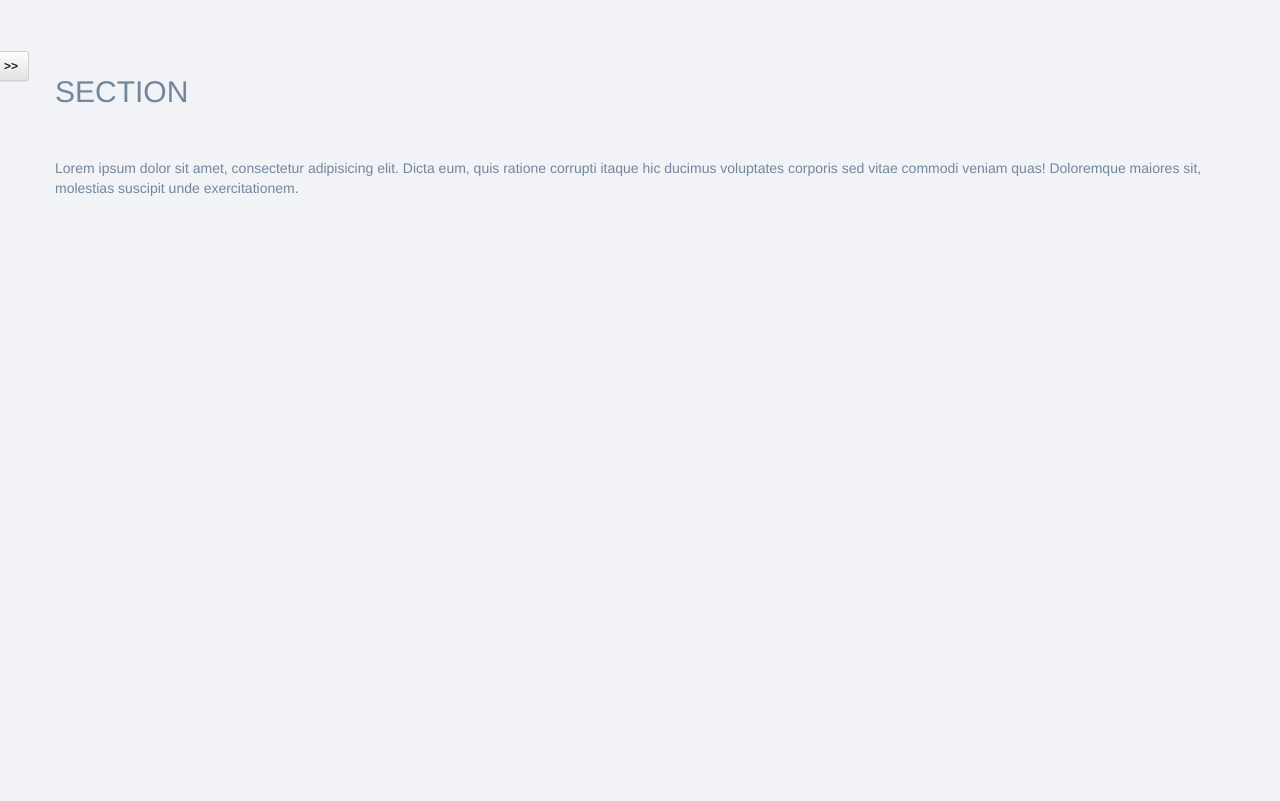
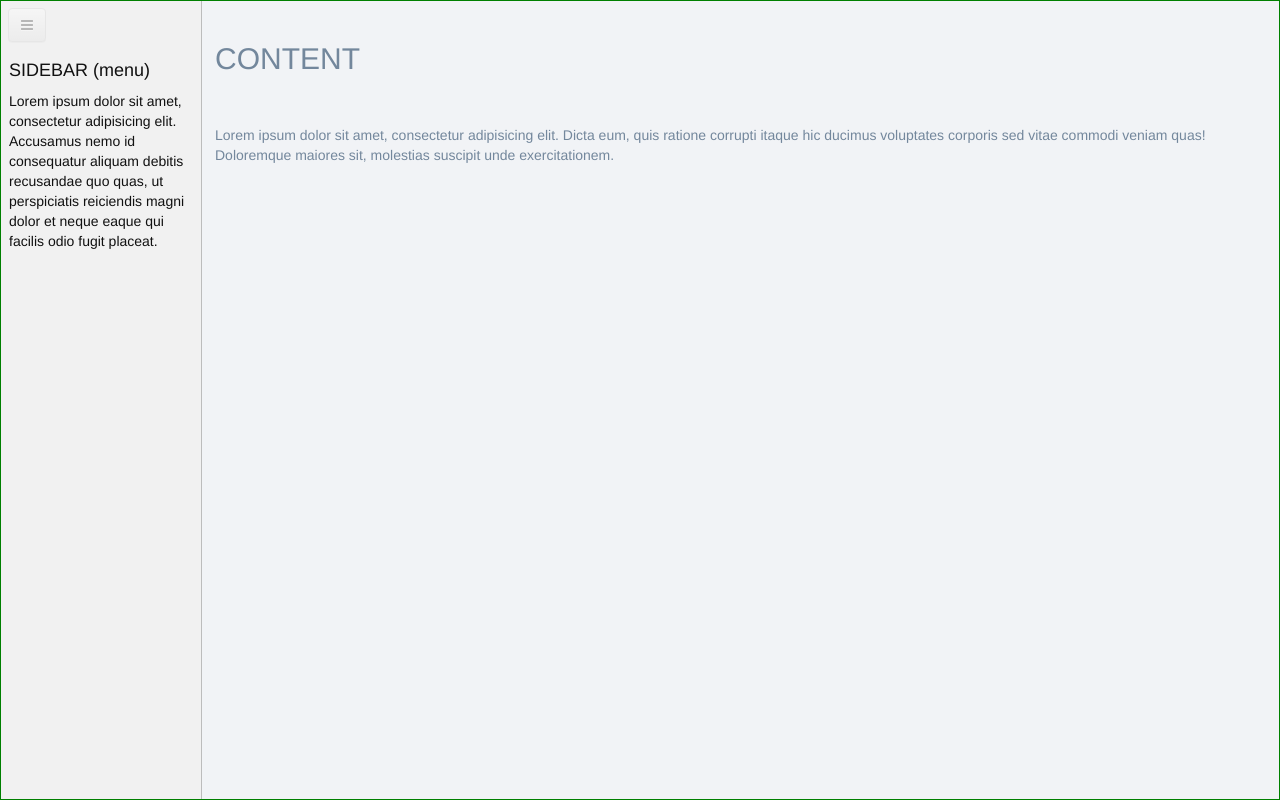
Before and after one commit to smikodanic/smtemplate-css, a website: page html/05two_columns_flex.html in a window 1280 px wide. Shown: the top 801 px of the page. Drawn offline with nearby package versions, Linux system fonts and the light colour scheme.

Commit message:
flexbox layout - collapsible layout

```diff
--- a/html/03two_columns_transition_v2.html
+++ b/html/05two_columns_flex.html
@@ -2,7 +2,7 @@
 <html>
 <head>
 	<meta charset="UTF-8">
-	<title>Two Columns - Transition v.2.</title>
+	<title>Two Columns - Collapsible</title>
 
 	<meta name="viewport" content="width=device-width, initial-scale=1">
 
@@ -11,16 +11,16 @@
 	<link rel="stylesheet" type="text/css" href="https://cdnjs.cloudflare.com/ajax/libs/twitter-bootstrap/3.3.7/css/bootstrap.min.css">
 	<link rel="stylesheet" type="text/css" href="https://cdnjs.cloudflare.com/ajax/libs/twitter-bootstrap/3.3.7/css/bootstrap-theme.min.css">
 
-	<link rel="stylesheet" type="text/css" href="../css/02two_columns_transition_v2.css">
+	<link rel="stylesheet" type="text/css" href="../css/05two_columns_flex.css">
 
 </head>
 
 <body>
 
-	<div id="sidebarwrapper">
-		<button class="btn btn-sm btn-default"></button>
-		<nav>
-			<h4>MENU (collapsible)</h4>
+	<div class="flex-container">
+
+		<nav id="sidebar" class="flex-item">
+			<h4>SIDEBAR (menu)</h4>
 			Lorem ipsum dolor sit amet, consectetur adipisicing elit. Accusamus nemo id consequatur
 			aliquam debitis recusandae quo quas, ut perspiciatis reiciendis magni dolor et neque eaque
 			qui facilis odio fugit placeat.
@@ -39,12 +39,14 @@
 			sed vitae commodi veniam quas! Doloremque maiores sit, molestias suscipit unde exercitationem.
 			<br><br>-- END --<br><br>
 		</nav>
-	</div>
+
+		<main id="content" class="flex-item">
+			<button class="btn btn-default"><i class="fa fa-bars"></i></button>
 
 
 			<section>
+				<h2>CONTENT</h2>
 
-		<h2>SECTION</h2>
 				<br><br>
 				Lorem ipsum dolor sit amet, consectetur adipisicing elit. Dicta eum, quis ratione corrupti itaque hic ducimus voluptates corporis
 				sed vitae commodi veniam quas! Doloremque maiores sit, molestias suscipit unde exercitationem.
@@ -62,13 +64,15 @@
 				Lorem ipsum dolor sit amet, consectetur adipisicing elit. Dicta eum, quis ratione corrupti itaque hic ducimus voluptates corporis
 				sed vitae commodi veniam quas! Doloremque maiores sit, molestias suscipit unde exercitationem.
 				<br><br>-- BOTTOM --<br><br>
+			</section>
 
 			<footer>
 				Cloud j.d.o.o. &copy; 2016
 				<span class="pull-right">Footer here!</span>
 			</footer>
+		</main>
 
-	</section>
+	</div>
 
 
 
@@ -77,10 +81,10 @@
 <script>
 	$(document).ready(function () {
 		$('button').on('click', function () {
-			if ($('#sidebarwrapper').hasClass('show-sidebar')) {
-				$('#sidebarwrapper').removeClass('show-sidebar');
+			if ($('#sidebar').hasClass('hide-sidebar')) {
+				$('#sidebar').removeClass('hide-sidebar');
 			} else {
-				$('#sidebarwrapper').addClass('show-sidebar');
+				$('#sidebar').addClass('hide-sidebar');
 			}
 
 		})
--- a/scss/02two_columns_transition.scss
+++ b/scss/03two_columns_transition.scss
@@ -25,6 +25,7 @@ section {
 		position: absolute;
 		top: 8px;
 		right: 8px;
+		outline: none;
 	}
 
 	& footer {
--- /dev/null
+++ b/scss/05two_columns_flex.scss
@@ -0,0 +1,78 @@
+html, body {
+	height: 100%;
+}
+
+div.flex-container {
+	position: static;
+	border: 1px solid green;
+	min-height: 600px;
+	height: 100%;
+
+	//flex properties
+	display: flex;
+	flex-direction: row;
+	flex-wrap: nowrap;
+	justify-content: flex-start; //horizontal align of items
+	align-items: stretch; //vertical align of items
+	align-content: flex-start; //align flex lines
+
+	& > .flex-item {
+		// border: 1px solid red;
+		overflow-y: scroll;
+
+		&#sidebar {
+			background-color: #F1F1F1;
+			color: #111;
+			padding: 50px 8px;
+			transition: all 1s ease;
+
+			//flex properties
+			order: 1;
+			flex-grow: 0;
+			flex-shrink: 0;
+			flex-basis: 200px;
+			-webkit-flex-basis: 200px;
+			align-self: stretch;
+
+			&.hide-sidebar {
+				// overflow-y: hidden;
+				color: Silver;
+				flex-basis: 0px;
+				margin-left: -18px;
+			}
+		}
+
+		&#content {
+			background-color: #F1F3F6;
+			color: #73879C;
+			border-left: 1px solid #BCBCBC;
+
+
+			//flex properties
+			order: 2;
+			flex-grow: 0;
+
+
+			& > button {
+				position: absolute;
+				top: 8px;
+				left: 8px;
+				outline: none;
+				opacity: 0.3;
+			}
+
+			& > section {
+				padding: 21px 13px;
+			}
+
+			& > footer {
+				padding: 5px 8px;
+				border-top: 1px solid #BCBCBC;
+				background-color: #fff;
+				color: Gray;
+				text-align: center;
+			}
+
+		}
+	}
+}
```
Also changed, not shown: html/04two_columns_collapsible.html (renamed from html/03two_columns_transition.html, +19 -10 lines), index.html (+2 -1 lines), css/03two_columns_transition.css, css/04two_columns_collapsible.css (renamed from css/02two_columns_transition_v2.css), css/05two_columns_flex.css (added), scss/04two_columns_collapsible.scss (renamed from scss/02two_columns_transition_v2.scss). Lines whose indentation alone changed are shown as unchanged.
